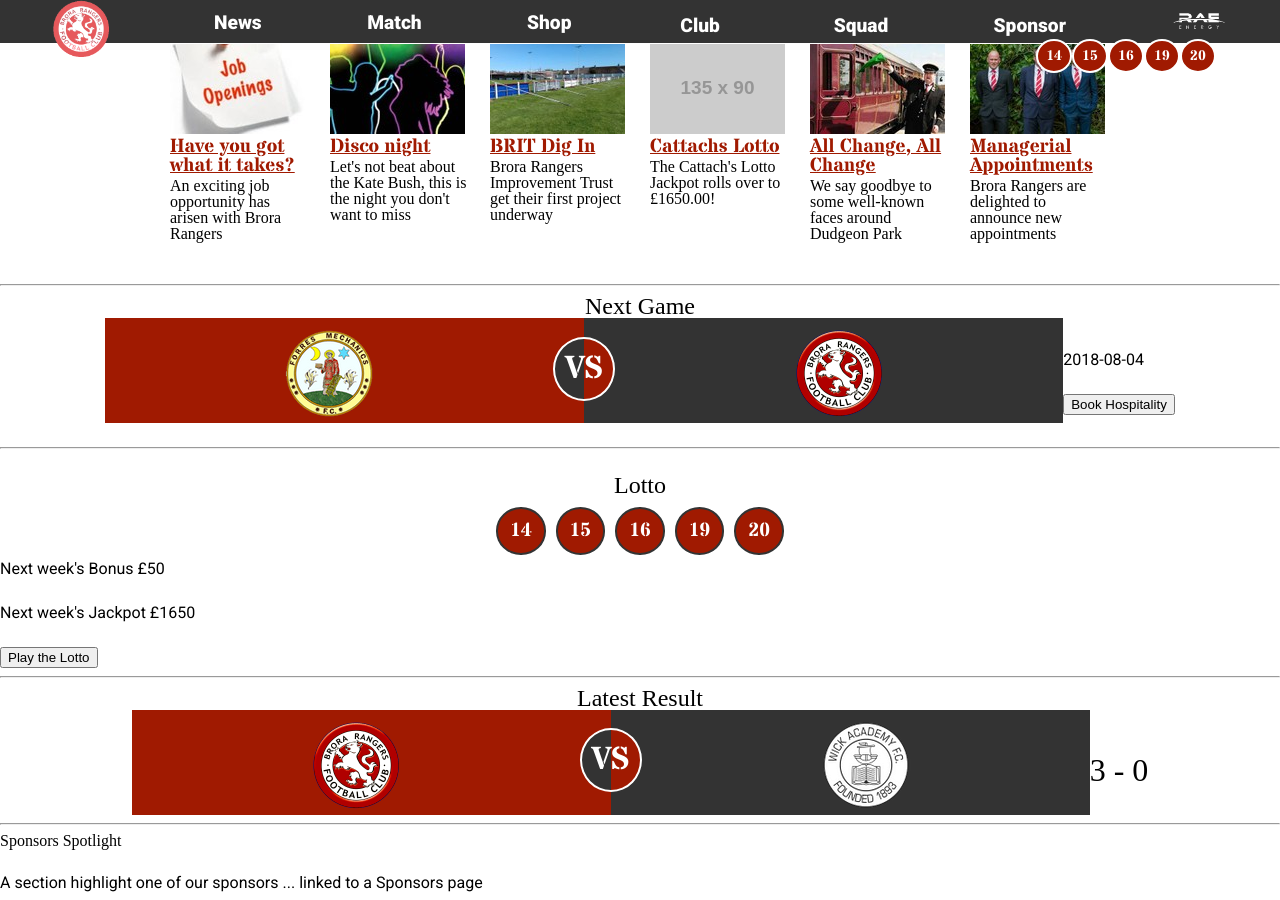
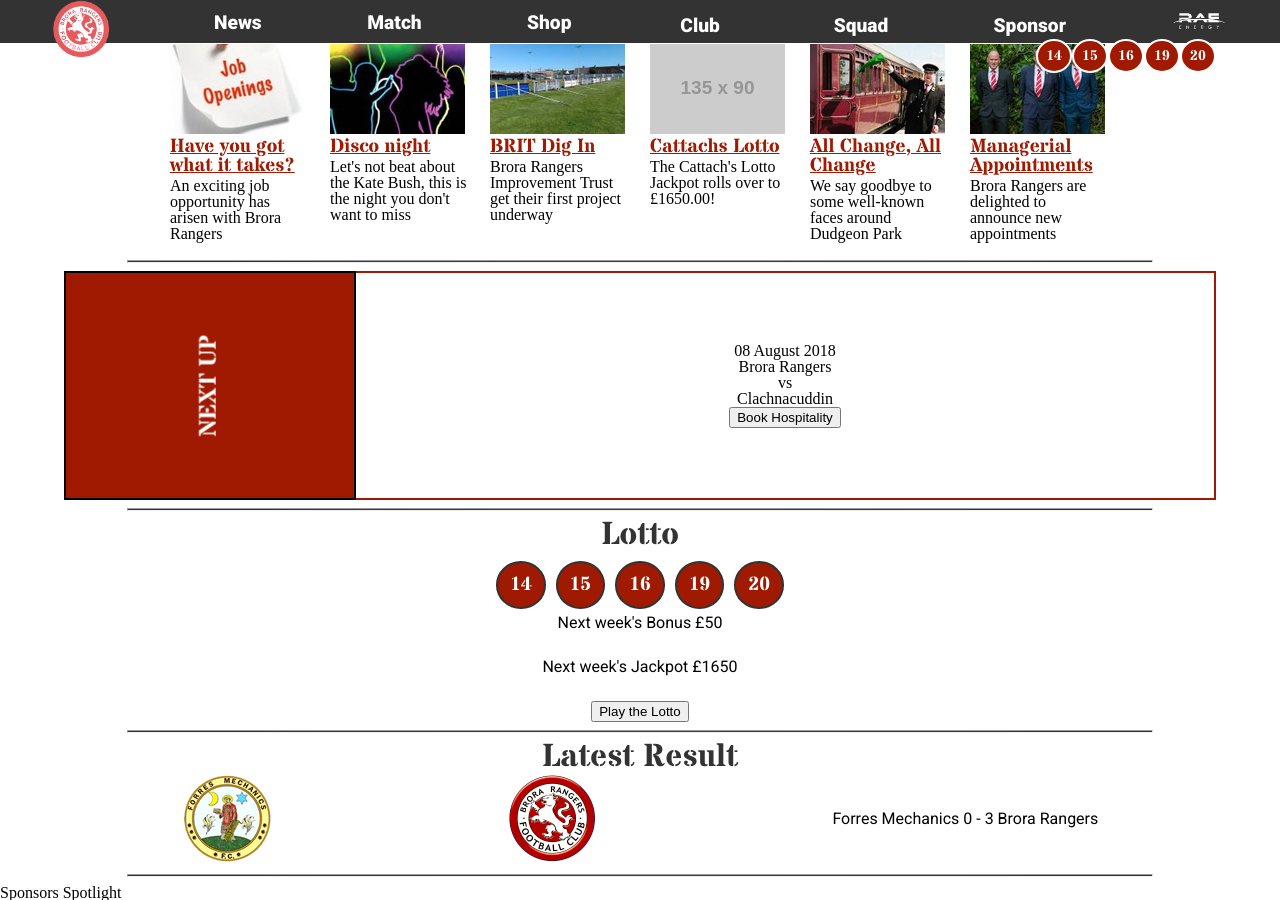
Before and after one commit to digitalbrora/club-website, a Jekyll site: the page built from index.html, in a window 1280 px wide and 900 px high, scrolled down 346 px. Built offline with Jekyll 4.4.1, drawn with Linux system fonts in a browser that asks for light colours; a script that is not in the unit is left out.

Commit message:
Work on fixture are for index page

```diff
--- a/_data/fixtures.json
+++ b/_data/fixtures.json
@@ -13,7 +13,9 @@
       "date": "2018-08-04",
       "kickoff": "15:00",
       "home-team": "Forres Mechanics",
-      "away-team": "Brora Rangers"
+      "away-team": "Brora Rangers",
+      "home-score": "0",
+      "away-score": "3"
     },
     {
       "date": "2018-08-08",
--- a/css/main.css
+++ b/css/main.css
@@ -63,8 +63,16 @@
   font-size: 1.2em; }
 
 .section-title {
-  font-size: 1.5em;
-  text-align: center; }
+  font-size: 2em;
+  text-align: center;
+  font-family: 'Stardos Stencil', cursive;
+  color: #333; }
+
+hr {
+  width: 80%;
+  height: 1px;
+  background-image: -webkit-gradient(linear, left top, right top, from(#333), color-stop(#a01a01), to(#333));
+  background-image: linear-gradient(to right, #333, #a01a01, #333); }
 
 .lead-content {
   display: -webkit-box;
@@ -101,7 +109,6 @@
   -webkit-box-align: center;
   -ms-flex-align: center;
   align-items: center;
-  margin-bottom: 2em;
   -webkit-box-pack: center;
   -ms-flex-pack: center;
   justify-content: center; }
@@ -122,70 +129,63 @@
   display: flex;
   -ms-flex-wrap: wrap;
   flex-wrap: wrap;
-  -webkit-box-pack: center;
-  -ms-flex-pack: center;
-  justify-content: center;
+  width: 90%;
+  margin: auto;
   -webkit-box-align: center;
   -ms-flex-align: center;
   align-items: center;
-  -ms-flex-preferred-size: 80%;
-  flex-basis: 80%; }
+  -ms-flex-pack: distribute;
+  justify-content: space-around; }
 
-.home-half {
-  -ms-flex-preferred-size: 35%;
-  flex-basis: 35%;
-  text-align: center;
-  min-height: 105px;
-  background-color: #a01a01;
-  color: white;
-  -ms-flex-negative: 2;
-  flex-shrink: 2; }
-  .home-half img {
-    padding-top: 10px; }
-  .home-half p {
-    font-family: 'Stardos Stencil', cursive; }
-
-.away-half {
-  -ms-flex-preferred-size: 35%;
-  flex-basis: 35%;
-  text-align: center;
-  min-height: 105px;
-  background-color: #333;
-  color: white;
-  -ms-flex-negative: 2;
-  flex-shrink: 2; }
-  .away-half img {
-    padding-top: 10px; }
-  .away-half p {
-    font-family: 'Stardos Stencil', cursive; }
-
-.divider {
+.fixture-banner {
   display: -webkit-box;
   display: -ms-flexbox;
   display: flex;
-  min-height: 105px;
-  -webkit-box-orient: vertical;
-  -webkit-box-direction: normal;
-  -ms-flex-direction: column;
-  flex-direction: column;
-  -webkit-box-align: start;
-  -ms-flex-align: start;
-  align-items: flex-start;
-  background-image: -webkit-gradient(linear, left top, right top, color-stop(50%, #a01a01), color-stop(50%, #333));
-  background-image: linear-gradient(to right, #a01a01 50%, #333 50%);
-  color: white;
-  -ms-flex-negative: 1;
-  flex-shrink: 1; }
-  .divider .lotto-ball {
-    margin: 30% 0;
-    padding: 10px;
-    font-size: 2em;
-    background-image: -webkit-gradient(linear, right top, left top, color-stop(50%, #a01a01), color-stop(50%, #333));
-    background-image: linear-gradient(to left, #a01a01 50%, #333 50%); }
+  -ms-flex-preferred-size: 25%;
+  flex-basis: 25%;
+  -webkit-box-align: center;
+  -ms-flex-align: center;
+  align-items: center;
+  -ms-flex-pack: distribute;
+  justify-content: space-around;
+  min-height: 25vh;
+  -ms-flex-negative: 0;
+  flex-shrink: 0;
+  -webkit-box-flex: 0;
+  -ms-flex-positive: 0;
+  flex-grow: 0;
+  background-color: #a01a01;
+  border: 2px solid; }
+  .fixture-banner h2 {
+    -webkit-transform: rotate(-90deg);
+    transform: rotate(-90deg);
+    font-size: 1.5em;
+    color: white;
+    font-family: 'Stardos Stencil', cursive;
+    margin: 0 -25px; }
 
-.match-details-score {
-  padding-top: 0.5em;
-  font-size: 2em; }
+.fixture-details {
+  display: -webkit-box;
+  display: -ms-flexbox;
+  display: flex;
+  -webkit-box-align: center;
+  -ms-flex-align: center;
+  align-items: center;
+  -ms-flex-wrap: wrap;
+  flex-wrap: wrap;
+  -ms-flex-pack: distribute;
+  justify-content: space-around;
+  min-height: 25vh;
+  -ms-flex-negative: 0;
+  flex-shrink: 0;
+  -webkit-box-flex: 1;
+  -ms-flex-positive: 1;
+  flex-grow: 1;
+  border-top: 2px solid #a01a01;
+  border-right: 2px solid #a01a01;
+  border-bottom: 2px solid #a01a01; }
+  .fixture-details ul li {
+    text-align: center; }
 
 .lotto-large {
   display: -webkit-box;
@@ -200,6 +200,9 @@
     padding: 12px;
     font-size: 1.2em;
     border-color: #333; }
+
+.lotto-details {
+  text-align: center; }
 
 body {
   width: 100%; }
--- a/index.html
+++ b/index.html
@@ -33,9 +33,8 @@
     {{ post.description }}
   </div>
 {% endfor %}
+<hr>
 </section>
-
-  <hr>
   {% comment %} Lots to do here ... the logic between fixtures and clubs needs tidied {% endcomment %}
 <section>
   {% assign fixtures = site.data.fixtures.current %}
@@ -45,28 +44,29 @@
       {% capture away-team %}{{ match.away-team }}{% endcapture %}
       {% capture competition %}{{ match.competition }}{% endcapture %}
       {% capture date %}{{ match.date }}{% endcapture %}
+      {% capture hospitality %}{{ match.hospitality }}{% endcapture %}
     {% endunless %}
   {% endfor %}
-  <h2 class="section-title">Next Game</h2>
+
   <div  class="fixture-block">
-    <div class="home-half">
-      <img src="/images/assets/badges/{{ home-team | replace: " ", "-" }}.png" alt="" height="90px;">
+    <div class="fixture-banner">
+      <h2>NEXT UP</h2>
     </div>
-    <div class="divider">
-      <p class="lotto-ball">VS</p>
-    </div>
-    <div class="away-half">
-      <img src="/images/assets/badges/{{ away-team | replace: " ", "-" }}.png" alt="" height="90px;">
-    </div>
-    <div class="match-details">
-      <p>{{ date }}</p>
+    <div class="fixture-details">
+      <ul>
+        <li><h3>{{ date | date_to_long_string }}</h3></li>
+        <li>{{ competition }}</li>
+        <li>{{ home-team }}</li>
+        <li>vs</li>
+        <li>{{ away-team }}</li>
         <button type="button" name="button">Book Hospitality</button>
+      </ul>
     </div>
   </div>
 </section>
-<br>
+
 <hr>
-<br>
+
 {% assign lotto = site.posts | where: "category", "lotto" %}
 {% for results in lotto limit: 1 %}
 <h2 class="section-title">Lotto</h2>
@@ -75,9 +75,11 @@
   <li class="lotto-ball">{{ number }}</li>
   {% endfor %}
 </ul>
+<section class="lotto-details">
   <p>Next week's Bonus £{{ results.bonus }}</p>
   <p>Next week's Jackpot £{{ results.jackpot }}</p>
   <button type="button" name="button">Play the Lotto</button>
+</section>
 {% endfor %}
 
 <hr>
@@ -101,14 +103,11 @@
     <div class="home-half">
       <img src="/images/assets/badges/{{ home-team | replace: " ", "-" }}.png" alt="" height="90px;">
     </div>
-    <div class="divider">
-      <p class="lotto-ball">VS</p>
-    </div>
     <div class="away-half">
       <img src="/images/assets/badges/{{ away-team | replace: " ", "-" }}.png" alt="" height="90px;">
     </div>
-    <div class="match-details-score">
-      <span>{{ home-score }} - {{ away-score }}</span>
+    <div class="">
+      <p>{{ home-team }} {{ home-score }} - {{ away-score }} {{ away-team }}</p>
     </div>
   </div>
 {% endif %}
```
Also changed, not shown: other parts of index.html (+1 -1 lines), build/scss/_components.scss (+46 -48 lines). Lines whose indentation alone changed are shown as unchanged.
